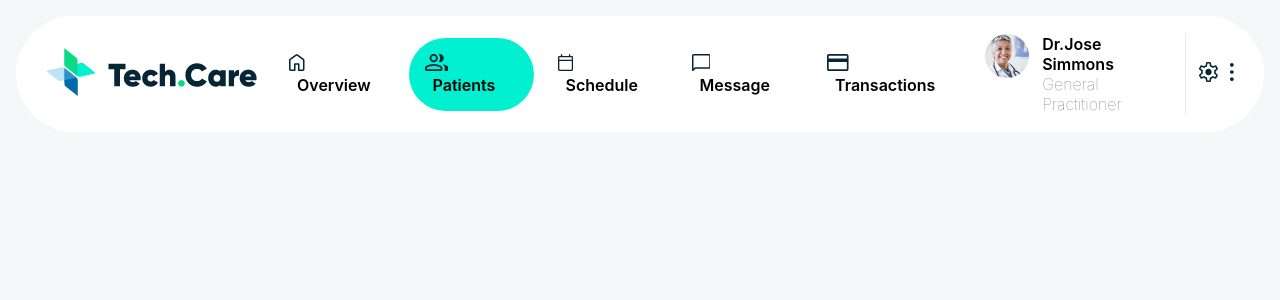
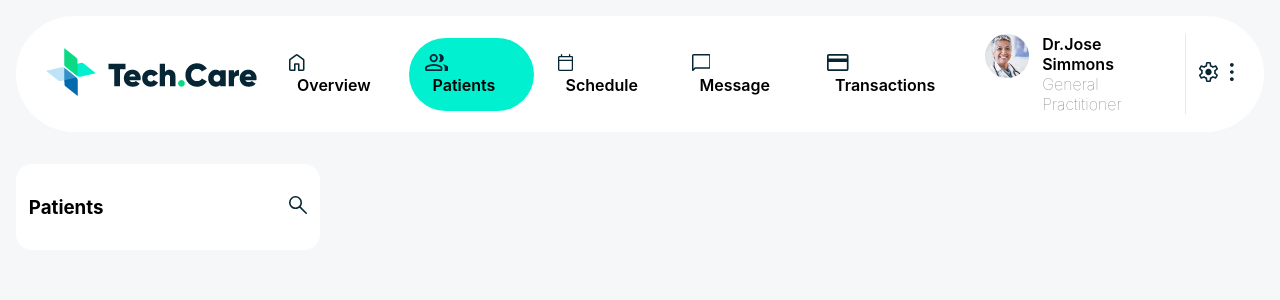
Before and after one commit to kamshushi/coalition-app, a React (Create React App) app: page / in a window 1280 px wide. Shown: the top 300 px of the page. Built offline with nearby package versions, Linux system fonts and the light colour scheme.

Commit message:
initial patients list section added

```diff
--- /dev/null
+++ b/src/assets/svgs/SearchIcon.js
@@ -0,0 +1,21 @@
+import React from "react";
+
+const SearchIcon = () => {
+  return (
+    <svg
+      xmlns="http://www.w3.org/2000/svg"
+      width="17.995"
+      height="18"
+      viewBox="0 0 17.995 18"
+    >
+      <path
+        id="search_FILL0_wght300_GRAD0_opsz24"
+        d="M142.675-811.574a6.293,6.293,0,0,1-4.626-1.895,6.293,6.293,0,0,1-1.895-4.626,6.293,6.293,0,0,1,1.895-4.626,6.293,6.293,0,0,1,4.626-1.895,6.293,6.293,0,0,1,4.626,1.895,6.293,6.293,0,0,1,1.895,4.626,6.254,6.254,0,0,1-.383,2.182,6.1,6.1,0,0,1-1.023,1.808l6.135,6.135a.773.773,0,0,1,.227.557.754.754,0,0,1-.227.567.765.765,0,0,1-.562.232.765.765,0,0,1-.562-.232l-6.135-6.135a6.1,6.1,0,0,1-1.839,1.033,6.318,6.318,0,0,1-2.151.373Zm0-1.6a4.749,4.749,0,0,0,3.491-1.43,4.749,4.749,0,0,0,1.43-3.491,4.749,4.749,0,0,0-1.43-3.491,4.749,4.749,0,0,0-3.491-1.43,4.749,4.749,0,0,0-3.491,1.43,4.749,4.749,0,0,0-1.43,3.491,4.749,4.749,0,0,0,1.43,3.491A4.749,4.749,0,0,0,142.675-813.173Z"
+        transform="translate(-136.155 824.614)"
+        fill="#072635"
+      />
+    </svg>
+  );
+};
+
+export default SearchIcon;
--- a/src/assets/svgs/index.js
+++ b/src/assets/svgs/index.js
@@ -3,5 +3,13 @@ import PeopleIcon from "./PeopleIcon";
 import CalendarIcon1 from "./CalendarIcon1";
 import MessageIcon from "./MessageIcon";
 import TransactionsIcon from "./TransactionsIcon";
+import SearchIcon from "./SearchIcon";
 
-export { HomeIcon, PeopleIcon, CalendarIcon1, MessageIcon, TransactionsIcon };
+export {
+  HomeIcon,
+  PeopleIcon,
+  CalendarIcon1,
+  MessageIcon,
+  TransactionsIcon,
+  SearchIcon,
+};
--- a/src/components/Header/styles.module.css
+++ b/src/components/Header/styles.module.css
@@ -7,6 +7,7 @@
   gap: 1rem;
   border-radius: 70px;
   grid-area: "nav";
+  margin-bottom: 2rem;
 }
 
 .navItemsContainer {
--- a/src/components/Patients/index.js
+++ b/src/components/Patients/index.js
@@ -1,7 +1,19 @@
 import React from "react";
+import classes from "./styles.module.css";
+import { SearchIcon } from "../../assets/svgs";
 
 const Patients = () => {
-  return <div>Patients</div>;
+  return (
+    <section className={classes.sectionContainer}>
+      <div className={`flex justify-between align-center mb-`}>
+        <h3>Patients</h3>
+        <div>
+          <SearchIcon />
+        </div>
+      </div>
+      <div className={classes.patientsListContainer}></div>
+    </section>
+  );
 };
 
 export default Patients;
--- /dev/null
+++ b/src/components/Patients/styles.module.css
@@ -0,0 +1,9 @@
+.sectionContainer {
+  border-radius: 16px;
+  padding: 0.8rem;
+  background-color: white;
+}
+
+.patientsListContainer {
+  overflow: auto;
+}
--- a/src/index.css
+++ b/src/index.css
@@ -25,3 +25,16 @@ p {
   color: #707070;
   font-weight: 100;
 }
+
+.flex {
+  display: flex;
+}
+.justify-center {
+  justify-content: center;
+}
+.justify-between {
+  justify-content: space-between;
+}
+.align-center {
+  align-items: center;
+}
--- a/src/pages/Home/index.js
+++ b/src/pages/Home/index.js
@@ -1,11 +1,15 @@
 import React from "react";
 import styles from "./styles.module.css";
 import Header from "../../components/Header";
+import Patients from "../../components/Patients";
 
 const Home = () => {
   return (
-    <div className={styles.container}>
+    <div className={styles.appContainer}>
       <Header />
+      <div className={styles.pageContentContainer}>
+        <Patients />
+      </div>
     </div>
   );
 };
--- a/src/pages/Home/styles.module.css
+++ b/src/pages/Home/styles.module.css
@@ -1,6 +1,11 @@
-.container {
+.appContainer {
   padding: 1rem;
   background-color: #f6f7f8;
   height: 100vh;
   box-sizing: border-box;
 }
+.pageContentContainer {
+  display: grid;
+  grid-template-columns: 1fr 2fr 1fr;
+  gap: 1rem;
+}
```
